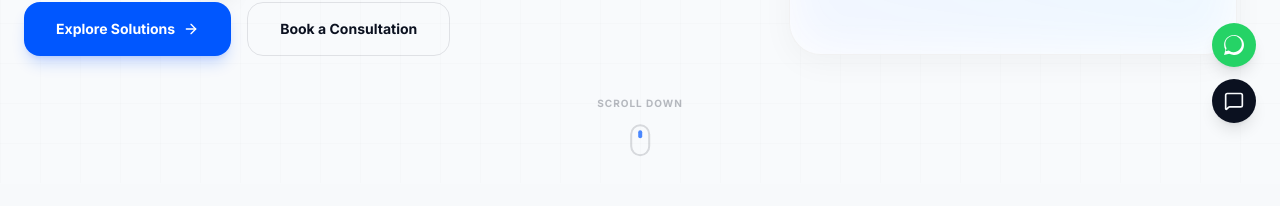
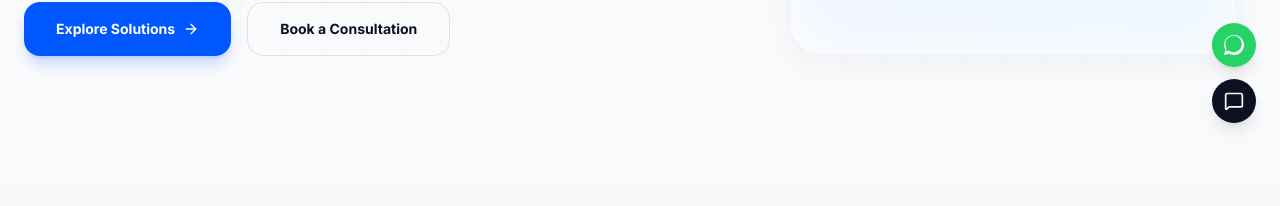
Before and after one commit to Ombaviskar2025/GangaTara-Technologies, a Next.js app: page / in a window 1280 px wide. Shown: the part 653-859 px from the top of the page. Built offline with nearby package versions, Linux system fonts and the light colour scheme.

Commit message:
Remove Scroll Down mouse indicator from Hero section

```diff
--- a/src/components/sections/Hero.tsx
+++ b/src/components/sections/Hero.tsx
@@ -166,24 +166,6 @@ export const Hero: React.FC = () => {
           </motion.div>
         </div>
       </div>
-
-      {/* 4. Scroll Indicator */}
-      <motion.div
-        initial={{ opacity: 0 }}
-        animate={{ opacity: 0.7 }}
-        transition={{ delay: 1, duration: 0.5 }}
-        className="absolute bottom-8 left-1/2 -translate-x-1/2 flex flex-col items-center gap-2 cursor-pointer"
-        onClick={() => window.scrollTo({ top: window.innerHeight - 80, behavior: 'smooth' })}
-      >
-        <span className="text-[10px] uppercase tracking-widest text-dark/40 dark:text-light/40 font-bold">Scroll Down</span>
-        <motion.div
-          animate={{ y: [0, 8, 0] }}
-          transition={{ repeat: Infinity, duration: 1.5 }}
-          className="w-5 h-8 rounded-full border-2 border-dark/20 dark:border-light/20 flex justify-center p-1"
-        >
-          <div className="w-1 h-2 bg-primary rounded-full" />
-        </motion.div>
-      </motion.div>
     </section>
   );
 };
```
